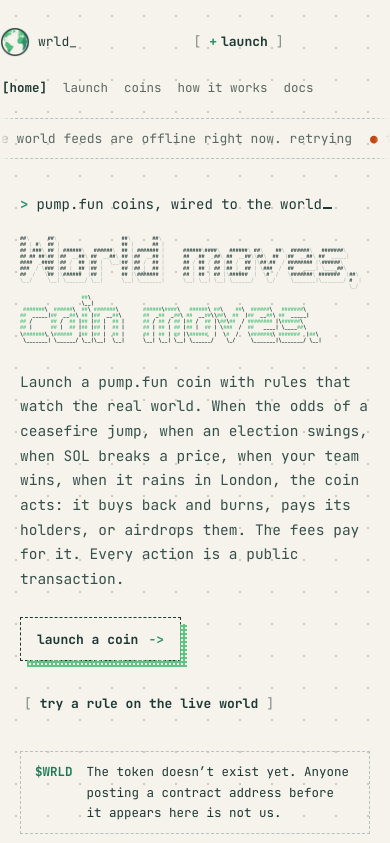
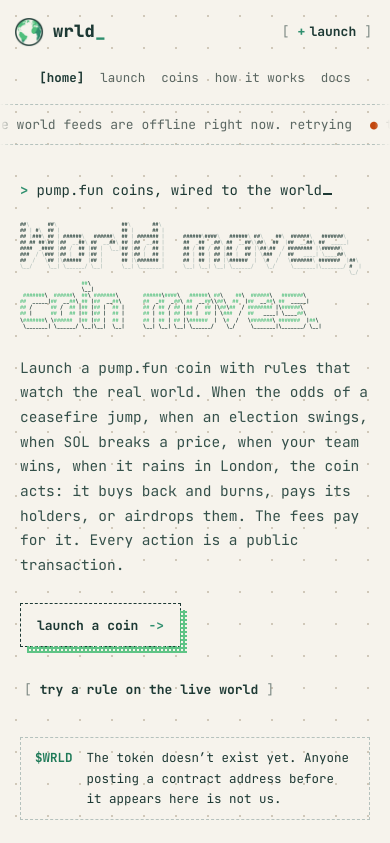
Before and after one commit to madii506/wrld-fun, a website: page index.html in a window 390 px wide. Shown: the top 843 px of the page. Drawn offline with Linux system fonts and the light colour scheme; no server answers.

Commit message:
Add files via upload

```diff
--- a/assets/css/w.css
+++ b/assets/css/w.css
@@ -22,15 +22,17 @@
 b, strong { font-weight: 700; }
 
 /* ---------- header ---------- */
-.top { display: grid; grid-template-columns: auto 1fr auto; align-items: center; gap: 24px; padding-top: 22px; padding-bottom: 14px; }
-.logo { display: flex; align-items: center; gap: 8px; }
+.top { display: grid; grid-template-columns: 1fr auto 1fr; align-items: center; gap: 24px; padding: 12px 22px 10px; }
+.logo { display: flex; align-items: center; gap: 9px; justify-self: start; }
+.logo img { width: 30px; height: 30px; display: block; }
+.logo .wn { font-weight: 800; font-size: 17px; letter-spacing: .02em; color: var(--ink); } .logo .wn i { font-style: normal; color: var(--green2); }
 .logo pre { font-size: 6.6px; line-height: 1.16; font-weight: 600; letter-spacing: 0; }
 .logo .ln { color: var(--ink); } .logo .lg { color: var(--green); } .logo .ld { color: var(--green2); } .logo .lp { color: var(--pale); }
 .logo pre .f { color: var(--green); font-weight: 700; } .logo pre .s { color: var(--ink); font-weight: 700; }
 .nav { display: flex; gap: 22px; justify-content: center; flex-wrap: wrap; }
 .nav a { color: var(--mid); padding: 6px 2px; } .nav a:hover { color: var(--ink); }
 .nav a.on { color: var(--ink); font-weight: 700; } .nav a.on::before { content: '['; } .nav a.on::after { content: ']'; }
-.acts { display: flex; gap: 12px; align-items: center; }
+.acts { display: flex; gap: 12px; align-items: center; justify-self: end; }
 .br { display: inline-flex; align-items: center; gap: 4px; padding: 8px 4px; color: var(--ink); font-weight: 700; background: none; border: 0; cursor: pointer; white-space: nowrap; min-height: 40px; }
 .br::before { content: '['; color: var(--mute); font-weight: 400; margin-right: 4px; } .br::after { content: ']'; color: var(--mute); font-weight: 400; margin-left: 4px; }
 .br:hover { color: var(--green3); } .br .p { color: var(--green2); }
@@ -86,7 +88,7 @@
 .box > .hd .ctl { display: flex; gap: 12px; color: var(--mute); font-size: 12px; align-items: center; }
 .box > .bd { padding: 18px 16px; }
 .sub { color: var(--mid); margin: 0 0 16px; max-width: 76ch; }
-.cols { display: grid; gap: 22px; grid-template-columns: repeat(3, minmax(0, 1fr)); }
+.cols { display: grid; gap: 22px; grid-template-columns: repeat(4, minmax(0, 1fr)); }
 .k3 { font-size: 11.5px; letter-spacing: .08em; color: var(--mute); text-transform: uppercase; margin-bottom: 8px; }
 
 /* live world board */
@@ -241,6 +243,7 @@
 .rv { opacity: 0; transform: translateY(10px); transition: opacity .5s, transform .5s; } .rv.vis { opacity: 1; transform: none; }
 
 @media (max-width: 1060px) {
+  .cols { grid-template-columns: repeat(2, minmax(0, 1fr)); }
   .hero { grid-template-columns: minmax(0, 1fr); } .globe { justify-self: start; }
   .big { font-size: min(1.2vw, 9.6px); }
   .lgrid { grid-template-columns: minmax(0, 1fr); } .side { position: static; }
@@ -250,7 +253,7 @@
   .cols, .tpls { grid-template-columns: minmax(0, 1fr); }
   .facts, .stats { grid-template-columns: repeat(2, minmax(0, 1fr)); } .facts > div, .stats > div { border-bottom: 1px dashed var(--pale); }
   .pipe .st { grid-template-columns: repeat(2, minmax(0, 1fr)); }
-  .top { grid-template-columns: auto auto; } .nav { grid-column: 1 / -1; order: 3; justify-content: flex-start; gap: 16px; }
+  .top { grid-template-columns: auto auto; } .nav { grid-column: 1 / -1; order: 3; justify-content: center; gap: 16px; }
   .dgrid { grid-template-columns: minmax(0, 1fr); } .dnav { position: static; display: flex; flex-wrap: wrap; gap: 4px 14px; } .dnav .h { width: 100%; }
 }
 @media (max-width: 640px) {
@@ -265,6 +268,6 @@
   .chead { grid-template-columns: 72px minmax(0, 1fr); } .chead img { width: 72px; height: 72px; } .chead .r2 { grid-column: 1 / -1; }
   .tbl .hide-s { display: none; }
   .acts .br:not(.launchb) { display: none; }
-  .top { gap: 10px; } .logo pre { font-size: 5.6px; } .nav { gap: 12px; font-size: 12.5px; }
+  .top { gap: 10px; padding-left: 14px; padding-right: 14px; } .nav { gap: 12px; font-size: 12.5px; }
 }
 @media (prefers-reduced-motion: reduce) { .tape .in, .cur { animation: none; } .rv { opacity: 1; transform: none; transition: none; } html { scroll-behavior: auto; } }
```
